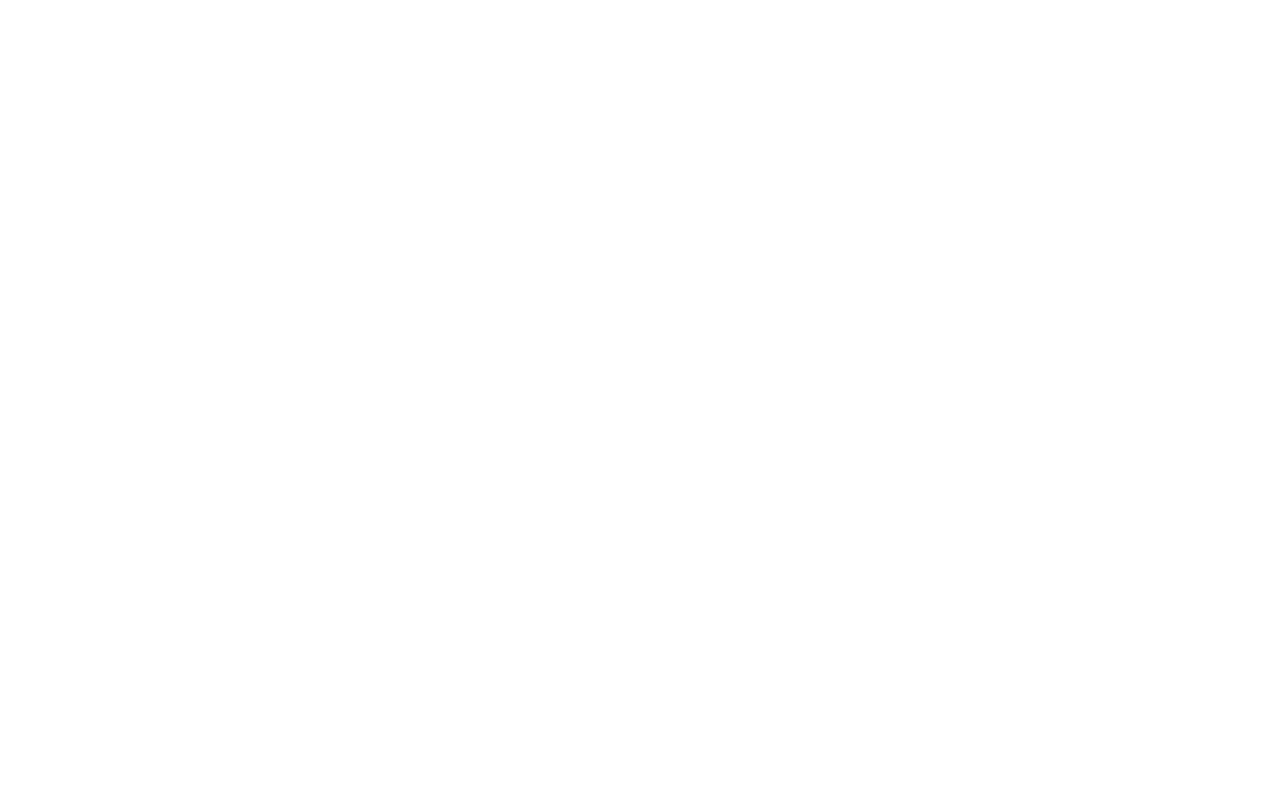
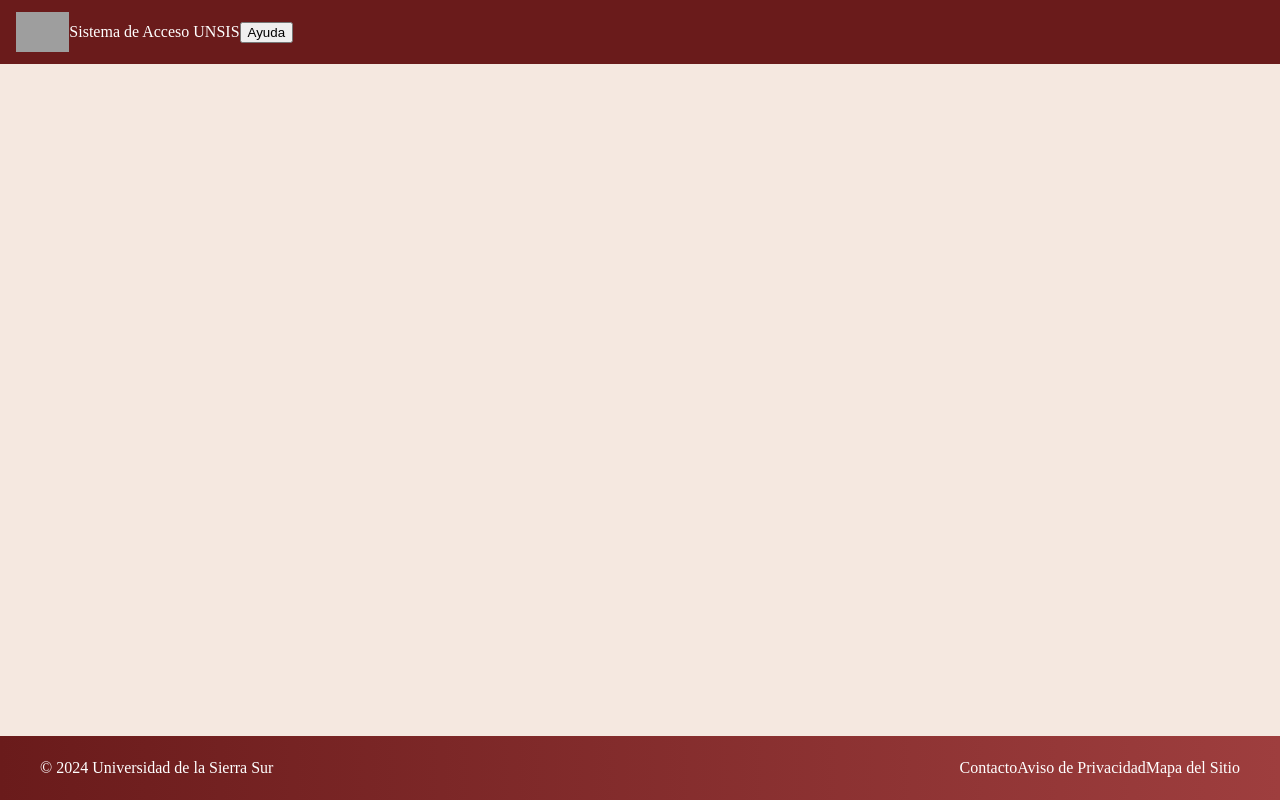
Before and after one commit to UNSIS-ADM/ADM-UNSIS-frontend, an Angular app: page / in a window 1280 px wide. Built offline with nearby package versions, Linux system fonts and the light colour scheme; grey boxes are pictures that could not be loaded.

Commit message:
footer y header agregados

```diff
--- a/src/app/app.component.css
+++ b/src/app/app.component.css
@@ -0,0 +1,48 @@
+/* Elimina márgenes predeterminados del body */
+body {
+  margin: 0;
+  font-family: 'Roboto', sans-serif;
+}
+
+/* Header (ocupa todo el ancho) */
+.header {
+  background: #6a1b1b;
+  color: white;
+  padding: 0 16px; /* Padding reducido solo para contenido interno */
+  width: 100%;
+}
+
+.header-content {
+  display: flex;
+  align-items: center;
+  width: 100%;
+  max-width: none; /* Elimina el límite de ancho */
+  margin: 0 auto;
+}
+
+/* Contenido (fondo beige full width) */
+.content {
+  flex: 1;
+  display: flex;
+  justify-content: center;
+  align-items: center;
+  padding: 2rem 0; /* Padding solo vertical */
+  background: #f5e8e0;
+  width: 100%;
+}
+
+/* Footer (full width con degradado) */
+.footer {
+  background: linear-gradient(to right, #6a1b1b, #9e3e3e);
+  color: white;
+  padding: 12px 16px; /* Padding reducido */
+  width: 100%;
+}
+
+.footer-content {
+  display: flex;
+  justify-content: space-between;
+  align-items: center;
+  width: 100%;
+  margin: 0 auto;
+}
--- a/src/app/app.component.html
+++ b/src/app/app.component.html
@@ -1,2 +1,29 @@
+<div class="app-container">
+  <!-- Header (full width) -->
+  <mat-toolbar class="header">
+    <div class="header-content">
+      <img src="assets/unsis-logo.png" alt="UNSIS" class="logo" height="40">
+      <span class="title">Sistema de Acceso UNSIS</span>
+      <div class="spacer"></div>
+      <button mat-button color="accent">Ayuda</button>
+    </div>
+  </mat-toolbar>
 
-<router-outlet />
+  <!-- Contenido (full width con fondo beige) -->
+  <div class="content">
+
+    <router-outlet></router-outlet>
+  </div>
+
+  <!-- Footer (full width) -->
+  <mat-toolbar class="footer">
+    <div class="footer-content">
+      <span>© 2024 Universidad de la Sierra Sur</span>
+      <div class="footer-links">
+        <a mat-button>Contacto</a>
+        <a mat-button>Aviso de Privacidad</a>
+        <a mat-button>Mapa del Sitio</a>
+      </div>
+    </div>
+  </mat-toolbar>
+</div>
--- a/src/app/app.component.ts
+++ b/src/app/app.component.ts
@@ -1,9 +1,10 @@
 import { Component } from '@angular/core';
 import { RouterOutlet } from '@angular/router';
+import { MatToolbarModule } from '@angular/material/toolbar';
 
 @Component({
   selector: 'app-root',
-  imports: [RouterOutlet],
+  imports: [RouterOutlet, MatToolbarModule],
   templateUrl: './app.component.html',
   styleUrl: './app.component.css'
 })
--- a/src/styles.css
+++ b/src/styles.css
@@ -1 +1,65 @@
-/* You can add global styles to this file, and also import other style files */
+/* Estructura principal */
+.app-container {
+  display: flex;
+  flex-direction: column;
+  min-height: 100vh; /* Ocupa al menos el 100% del viewport */
+}
+
+/* Header */
+/* Reset de márgenes globales */
+body {
+  margin: 0;
+  padding: 0;
+  overflow-x: hidden; /* Previene scroll horizontal */
+}
+
+/* Header 100% ancho */
+.header {
+  background: #6a1b1b;
+  padding: 0 !important; /* Override de Angular Material */
+  min-height: 64px;
+  width: 100vw; /* Ocupa el ancho completo del viewport */
+  margin: 0;
+}
+
+.header-content {
+  display: flex;
+  align-items: center;
+  width: 100%;
+  padding: 0 16px; /* Padding solo interno (opcional) */
+  margin: 0 auto;
+  box-sizing: border-box;
+}
+
+/* Elimina sombras/espacios predeterminados de Angular Material */
+.mat-toolbar {
+  box-shadow: none !important;
+  border-radius: 0 !important;
+}
+
+/* Contenido (crece para empujar el footer abajo) */
+.content {
+  flex: 1; /* Ocupa el espacio disponible */
+  display: flex;
+  justify-content: center;
+  align-items: center;
+  padding: 2rem 0;
+  background: #f5e8e0;
+  width: 100%;
+}
+
+/* Footer (siempre abajo) */
+.footer {
+  position: fixed;
+  bottom: 0;
+  left: 0;
+  right: 0;
+}
+.footer-content {
+  display: flex;
+  justify-content: space-between;
+  align-items: center;
+  width: 100%;
+  max-width: 1200px;
+  margin: 0 auto;
+}
```
